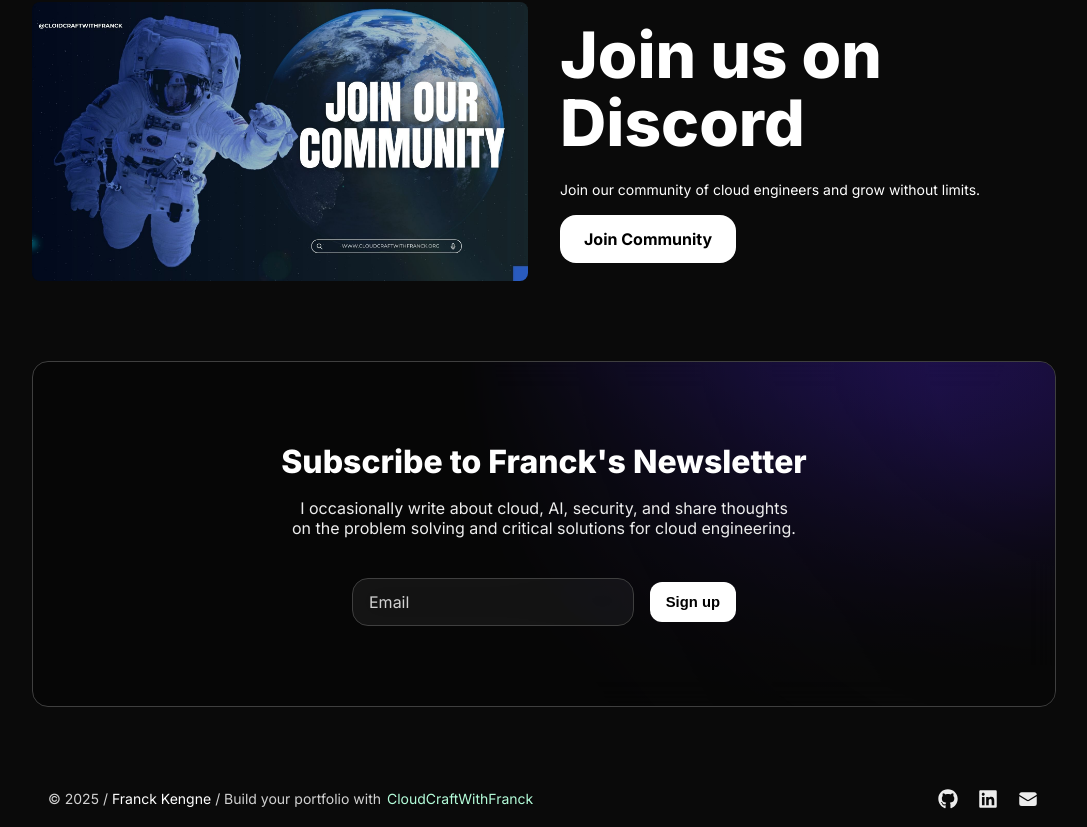
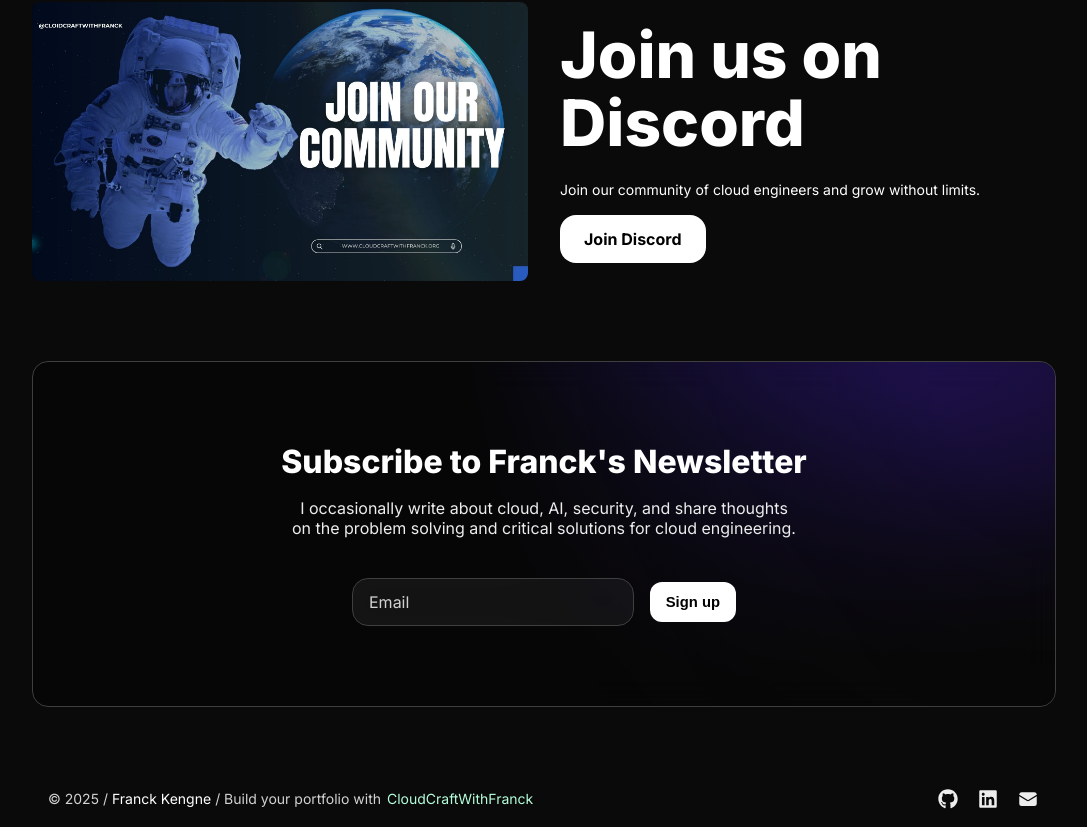
Before and after one commit to CloudCraftWithFranck/cloudcraftwithfranck.github.io, a Next.js app: page /en in a window 1280 px wide. Shown: the part 4021-4848 px from the top of the page, without its empty margins (96-1183 px from the left). Built offline with nearby package versions, Linux system fonts and the light colour scheme.

Commit message:
Updating community contents.

```diff
--- a/src/app/[locale]/page.tsx
+++ b/src/app/[locale]/page.tsx
@@ -320,7 +320,7 @@ export default function Home(
                         variant="primary"
                         size="l"
                     >
-                        Join Community
+                        Join Discord
                     </Button>
                 </Flex>
             </Flex>
```
